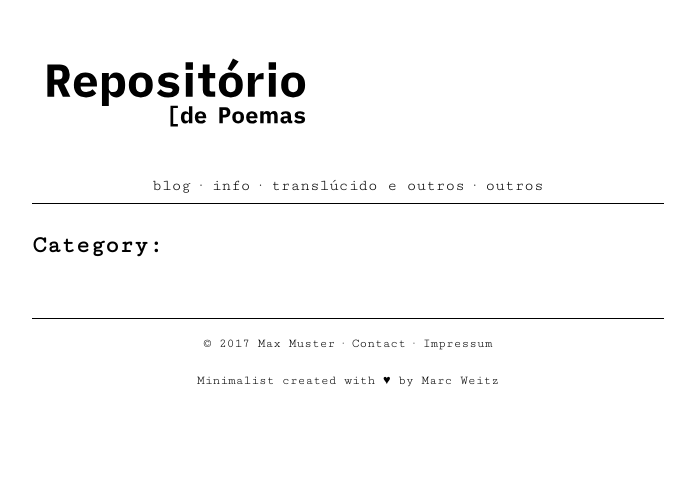
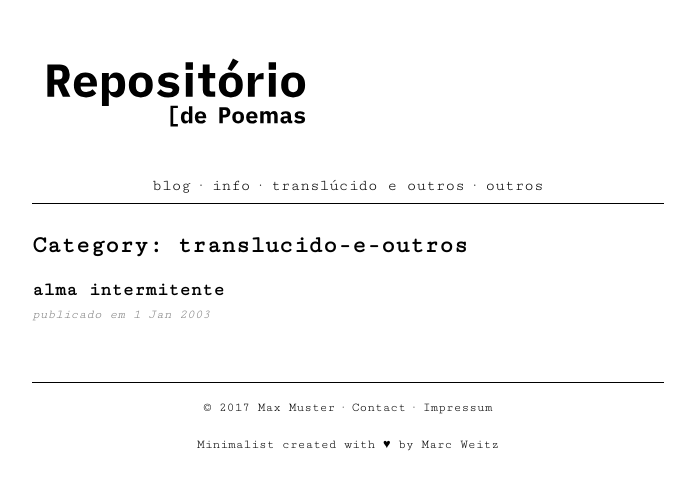
Before and after one commit to olivia-olivia/olivia-olivia.github.io, a Jekyll site: the page built from translucido-e-outros.md, in a window 1280 px wide. Shown: the top 490 px of the page, without its empty margins (292-987 px from the left). Built offline with Jekyll 4.4.1, drawn with Linux system fonts in a browser that asks for light colours.

Commit message:
criar página de categoria
"livro" "poema translúcido e outros poemas"

```diff
--- a/_layouts/category.html
+++ b/_layouts/category.html
@@ -16,7 +16,7 @@
           <a href="{{site.url}}{{site.baseurl}}{{post.url}}">
             <h3>{{post.title}}</h3>
           </a>
-          <i>posted on {{ post.date | date: "%-d %b %Y" }}</i>
+          <i>publicado em {{ post.date | date: "%-d %b %Y" }}</i>
           <p>
             {% if post.excerpt %}
               {{ post.excerpt }}
--- a/translucido-e-outros.md
+++ b/translucido-e-outros.md
@@ -1,5 +1,6 @@
 ---
 layout: category
 title: poema translúcido e outros poemas
+category: translucido-e-outros
 permalink: /categories/translucido-e-outros/
 ---
```
